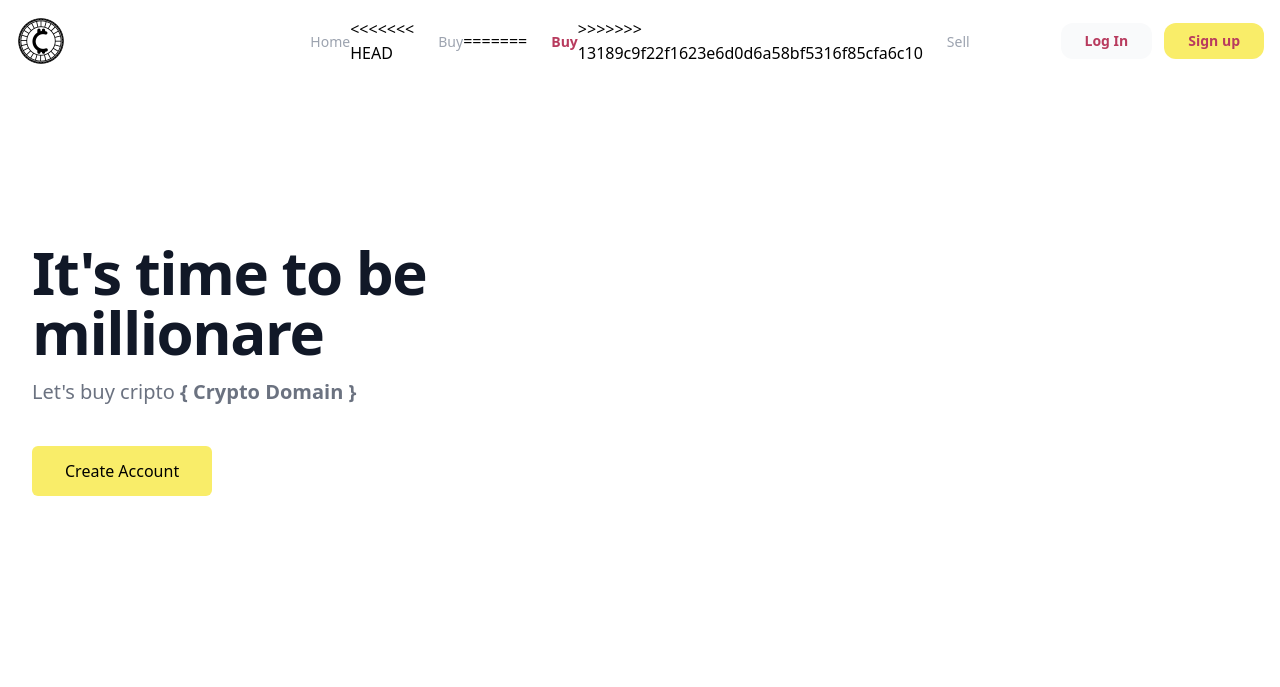
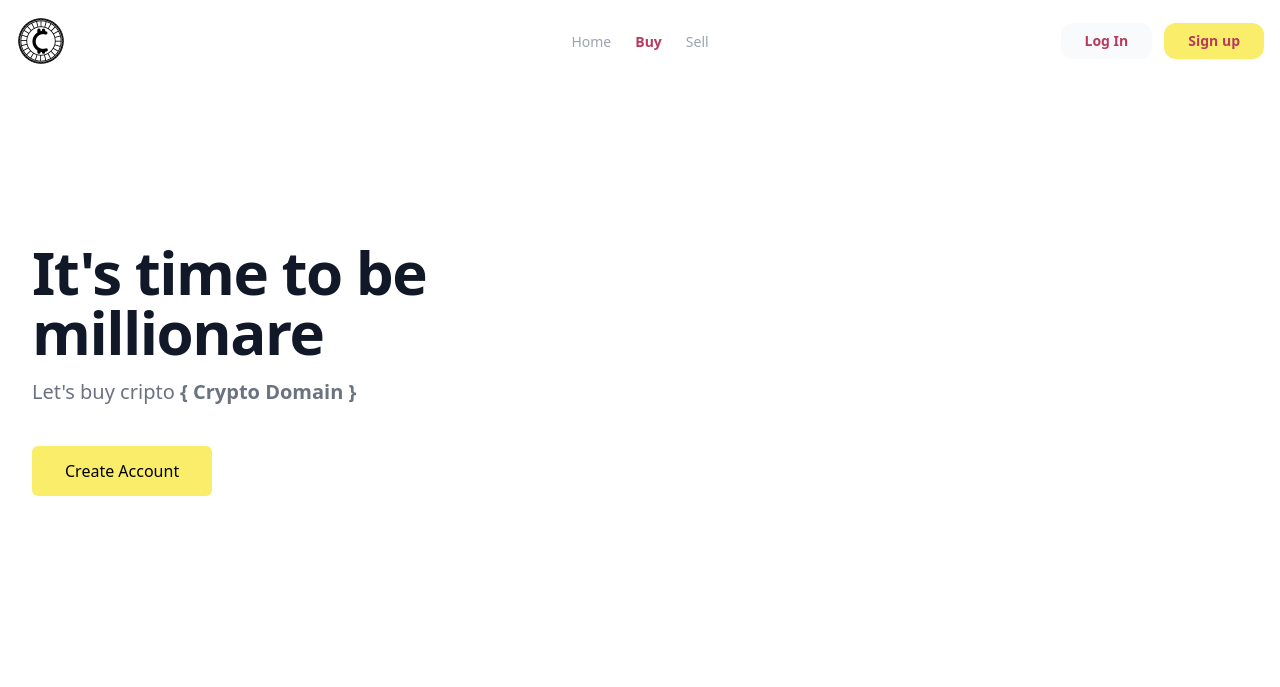
Before and after one commit to valentraverso/crypto-domain, a PHP site: page / in a window 1280 px wide. Shown: the top 687 px of the page. Run offline with PHP 8.4, Linux system fonts and the light colour scheme; data that the repository does not hold is empty; some libraries are stand-ins or nearby versions.

Commit message:
Moved JS files

```diff
--- a/src/templates/components/head.php
+++ b/src/templates/components/head.php
@@ -4,7 +4,7 @@
     <meta name="viewport" content="width=device-width, initial-scale=1.0">
     <script src="https://cdn.tailwindcss.com"></script>
     <script defer src="<?php echo BASE_URL ;?>/src/js/navbar.js"></script>
-    <script defer src="<?php echo BASE_URL ;?>/src/js/dynamicChartFetch.js"></script>
+
     <script defer src="https://cdnjs.cloudflare.com/ajax/libs/flowbite/1.6.3/flowbite.min.js"></script>
     <script defer src="//cdn.jsdelivr.net/npm/sweetalert2@11"></script>
     <script src="https://cdn.jsdelivr.net/npm/chart.js"></script>
--- a/src/templates/components/navbar.php
+++ b/src/templates/components/navbar.php
@@ -13,11 +13,7 @@
 		<ul class="hidden absolute top-1/2 left-1/2 transform -translate-y-1/2 -translate-x-1/2 lg:flex lg:mx-auto lg:flex lg:items-center lg:w-auto lg:space-x-6">
 			<li><a class="text-sm text-gray-400 hover:text-maroon" href="<?php echo BASE_URL; ?>">Home</a></li>
 
-<<<<<<< HEAD
-			<li><a class="text-sm text-gray-400 hover:text-maroon" href="<?php echo BASE_URL.'/user/login.php'; ?>">Buy</a></li>
-=======
-			<li><a class="text-sm font-bold text-maroon hover:text-maroon" href="<?php echo BASE_URL.'/user/buy-coins.php'; ?>">Buy</a></li>
->>>>>>> 13189c9f22f1623e6d0d6a58bf5316f85cfa6c10
+			<li><a class="text-sm font-bold text-maroon hover:text-maroon" href="<?php echo BASE_URL.'/user/login.php'; ?>">Buy</a></li>
 
 			<li><a class="text-sm text-gray-400 hover:text-maroon" href="<?php echo BASE_URL.'/user/login.php'; ?>">Sell</a></li>
 		</ul>
--- a/src/templates/user/profileEditUser.php
+++ b/src/templates/user/profileEditUser.php
@@ -104,3 +104,4 @@ $userData = $user->readUserData("WHERE id_user='$idUser'");
 <?php
     include_once BASE_PATH.'/src/templates/components/footer.html';
 ?>
+<script src="../src/js/navbar.js"></script>
--- a/src/templates/user/walletUser.php
+++ b/src/templates/user/walletUser.php
@@ -5,3 +5,6 @@ include_once BASE_PATH.'/src/funcs/displayCoinsWallet.php';
 include_once BASE_PATH.'/src/templates/components/dynamicChart.php';
 include_once BASE_PATH.'/src/templates/components/footer.html';
 ?>
+<script src="../src/js/dynamicChartFetch.js"></script>
+<script src="../src/js/navbar.js"></script>
+<script src="../src/js/navbar.js"></script>
```
Also changed, not shown: src/funcs/displayCoinsWallet.php (+3 -7 lines).
